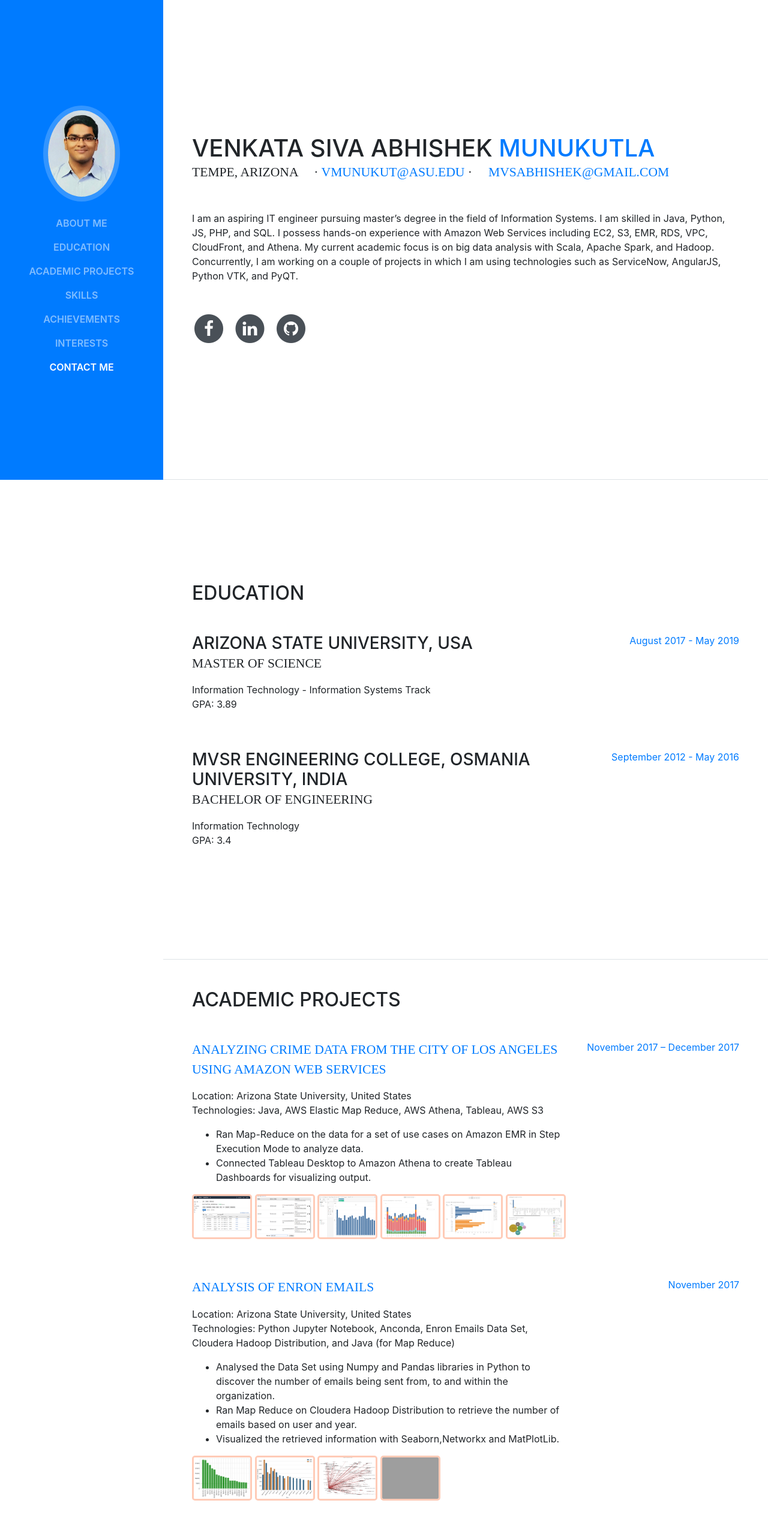
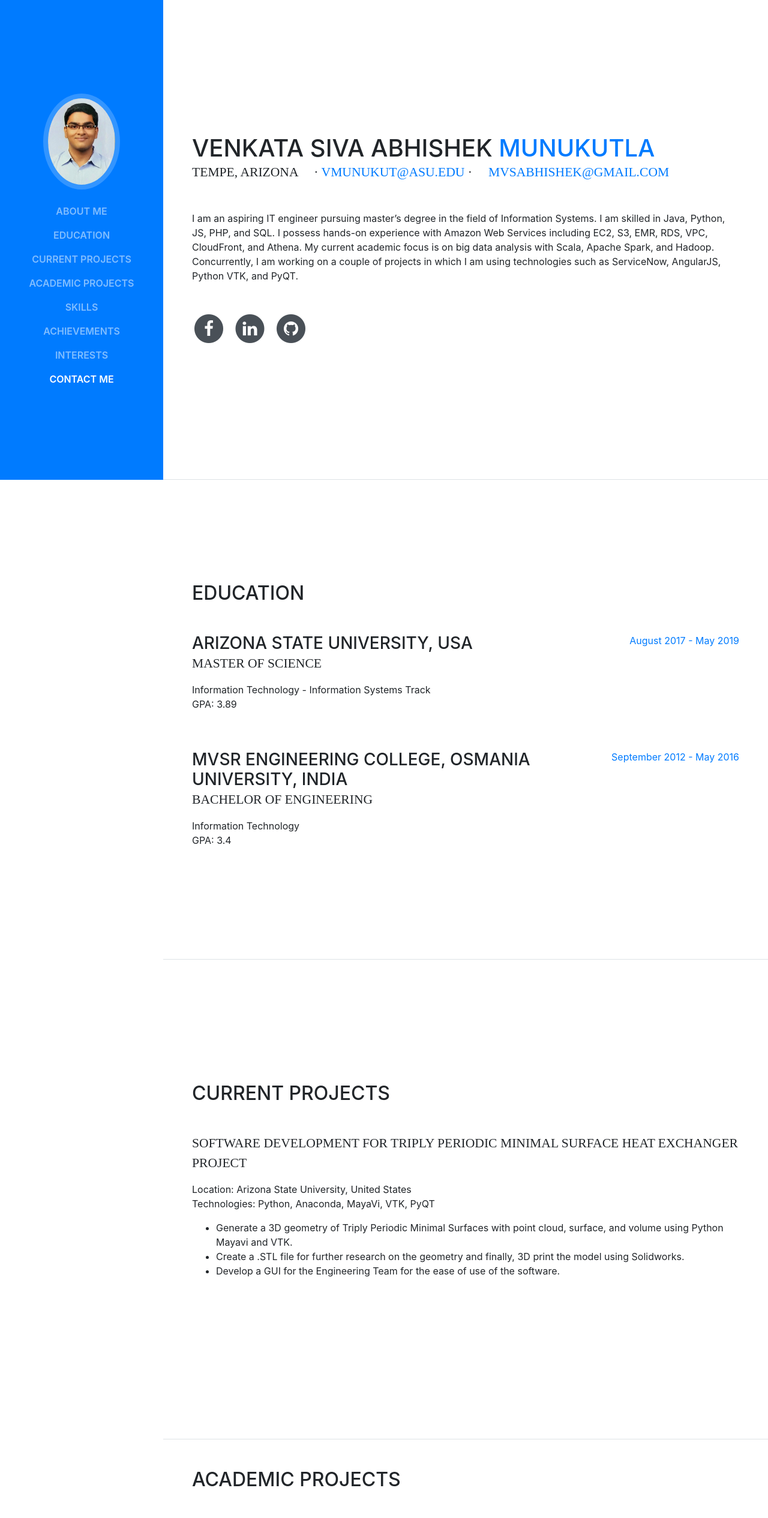
Before and after one commit to mvsabhishek/mvsabhishek.github.io, a website with bundled scripts: page index.html in a window 1280 px wide. Shown: the top 2531 px of the page at 60% size. Built offline with nearby package versions, Linux system fonts and the light colour scheme; grey boxes are pictures that could not be loaded; a web font is replaced by a local one.

Commit message:
Update index.html

```diff
--- a/index.html
+++ b/index.html
@@ -49,7 +49,11 @@
             <a class="nav-link js-scroll-trigger" href="#education">Education</a>
           </li>
 			<li class="nav-item">
-            <a class="nav-link js-scroll-trigger" href="#projects">Academic Projects</a>
+            <a class="nav-link js-scroll-trigger" href="#cprojects">Current Projects</a>
+          </li>
+
+			<li class="nav-item">
+            <a class="nav-link js-scroll-trigger" href="#aprojects">Academic Projects</a>
           </li>
           <li class="nav-item">
             <a class="nav-link js-scroll-trigger" href="#skills">Skills</a>
@@ -144,11 +148,37 @@
         </div>
       </section>
 
-	  <section class="resume-section p-3 p-lg-5 d-flex flex-column" id="projects">
+      <section class="resume-section p-3 p-lg-5 d-flex flex-column" id="cprojects">
+        <div class="my-auto">
+          <h2 class="mb-5">Current Projects</h2>
+
+          <div class="resume-item d-flex flex-column flex-md-row mb-5">
+            <div class="resume-content mr-auto">
+              <h3 class="mb-0"></h3>
+              <div class="subheading mb-3">Software Development for Triply Periodic Minimal Surface Heat Exchanger Project</div>
+			 <p>Location: Arizona State University, United States<br>
+			 Technologies: Python, Anaconda, MayaVi, VTK, PyQT <br>
+				<ul>
+			  <li>Generate a 3D geometry of Triply Periodic Minimal Surfaces with point cloud, surface, and volume using Python Mayavi and VTK.</li>
+			  <li>Create a .STL file for further research on the geometry and finally, 3D print the model using Solidworks.</li>
+			<li>Develop a GUI for the Engineering Team for the ease of use of the software.</li>
+				</ul>
+				<!-- The Modal -->
+			<div id="myModal" class="modal">
+			<span class="close">&times;</span>
+			<img class="modal-content" id="img01">
+			<div id="caption"></div>
+			</div>
+				</p>
+            </div>
+        </div>
+      </section>
+
+
+
+	  <section class="resume-section p-3 p-lg-5 d-flex flex-column" id="aprojects">
         <div class="my-auto">
           <h2 class="mb-5">Academic Projects</h2>
-
-
 
           <div class="resume-item d-flex flex-column flex-md-row mb-5">
             <div class="resume-content mr-auto">
```
